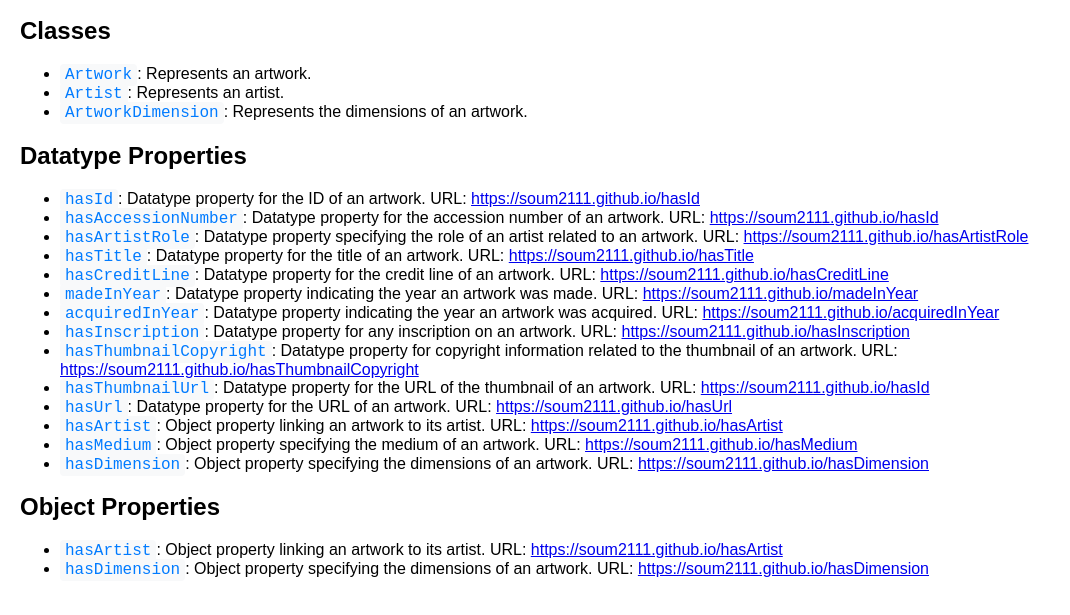
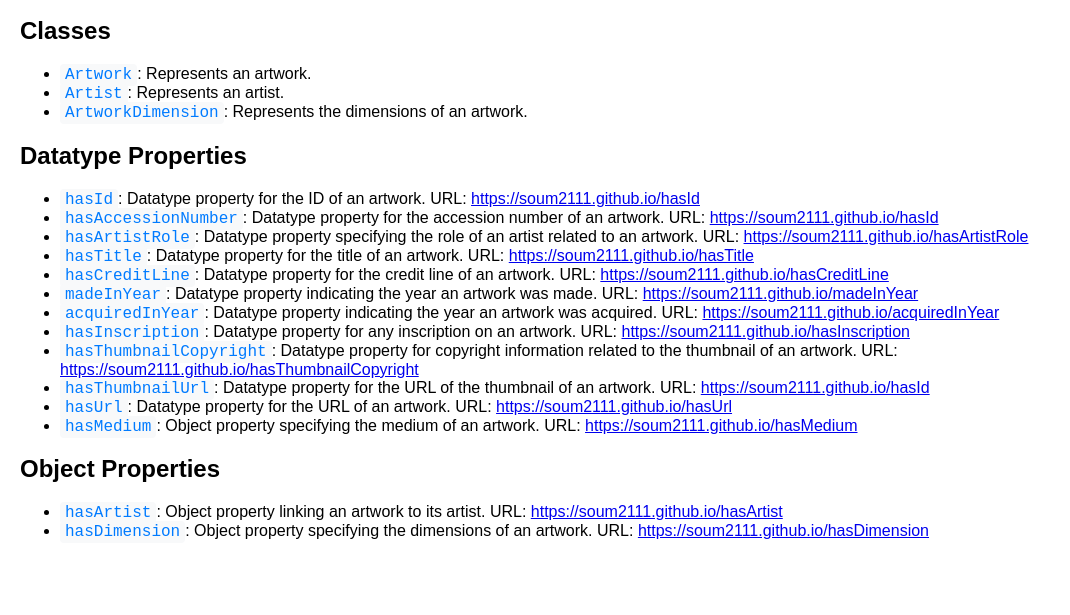
Before and after one commit to Soum2111/soum2111.github.io, a plain HTML site: page Artwork.html in a window 1280 px wide. Shown: the part 101-716 px from the top of the page, without its empty margins (0-1070 px from the left). Drawn offline with Linux system fonts and the light colour scheme.

Commit message:
Update Artwork.html

```diff
--- a/Artwork.html
+++ b/Artwork.html
@@ -51,9 +51,7 @@
         <li><code>hasThumbnailCopyright</code>: Datatype property for copyright information related to the thumbnail of an artwork. URL: <a href="https://soum2111.github.io/hasThumbnailCopyright">https://soum2111.github.io/hasThumbnailCopyright</a></li>
         <li><code>hasThumbnailUrl</code>: Datatype property for the URL of the thumbnail of an artwork. URL: <a href="https://soum2111.github.io/hasId">https://soum2111.github.io/hasId</a></li>
         <li><code>hasUrl</code>: Datatype property for the URL of an artwork. URL: <a href="https://soum2111.github.io/hasUrl">https://soum2111.github.io/hasUrl</a></li>
-        <li><code>hasArtist</code>: Object property linking an artwork to its artist. URL: <a href="https://soum2111.github.io/hasArtist">https://soum2111.github.io/hasArtist</a></li>
         <li><code>hasMedium</code>: Object property specifying the medium of an artwork. URL: <a href="https://soum2111.github.io/hasMedium">https://soum2111.github.io/hasMedium</a></li>
-        <li><code>hasDimension</code>: Object property specifying the dimensions of an artwork. URL: <a href="https://soum2111.github.io/hasDimension">https://soum2111.github.io/hasDimension</a></li>
     </ul>
 
     <h2>Object Properties</h2>
```
